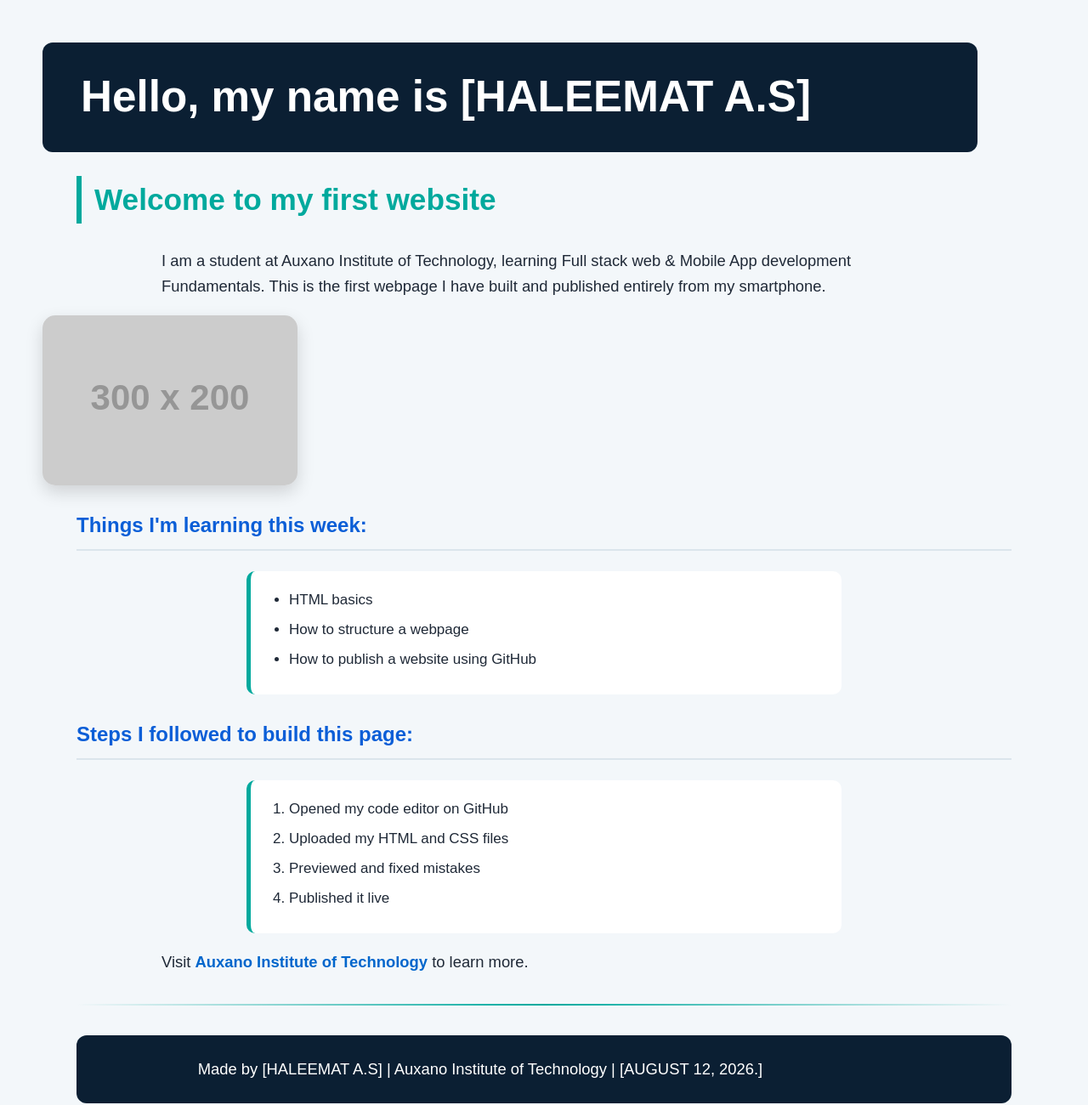
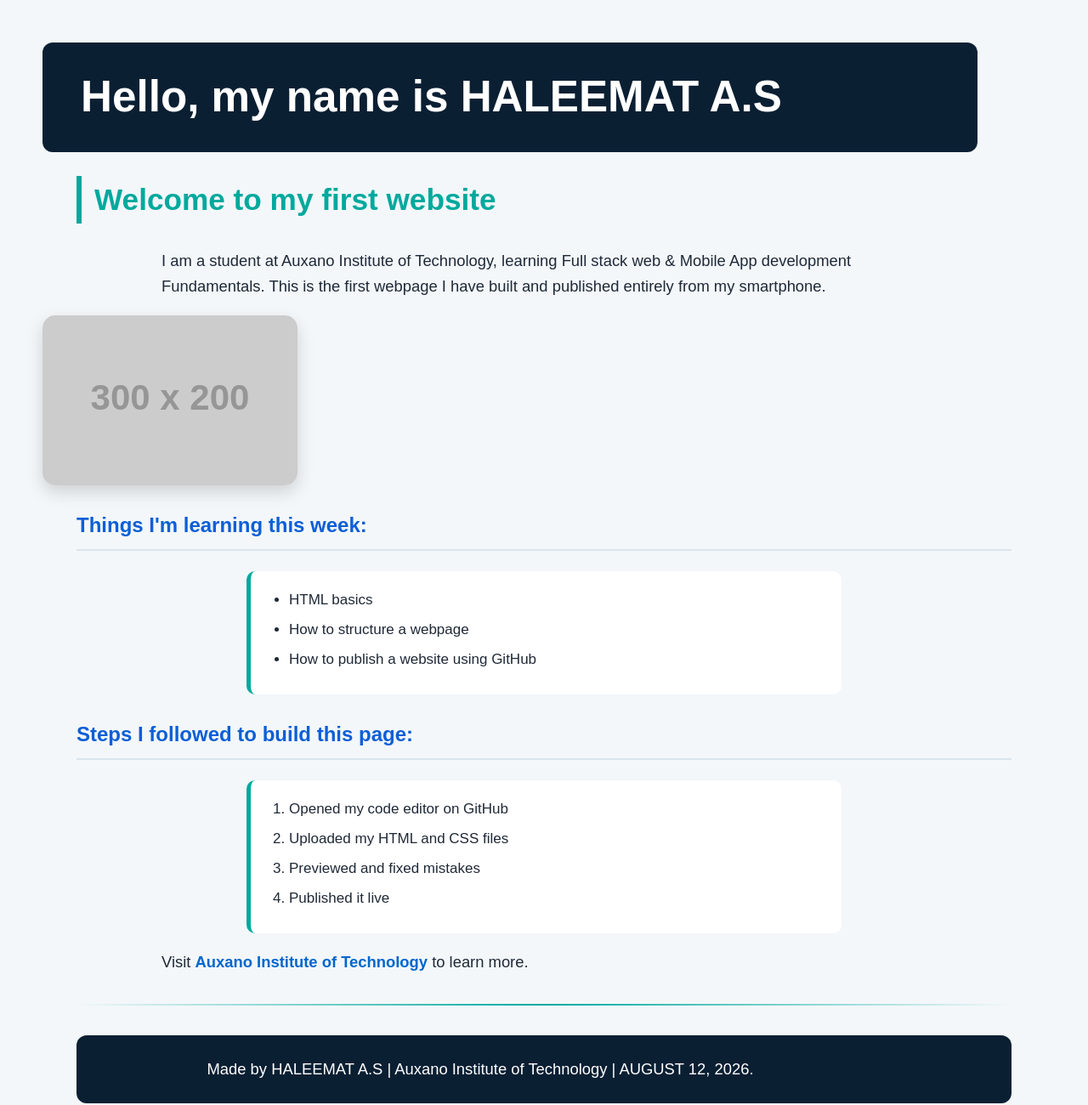
Before and after one commit to haleematsikiru-byte/HS-TUTOR-first-website-, a plain HTML site: page auxano_first_webpage.html in a window 1280 px wide. Shown: the whole page at 85% size. Drawn offline with Linux system fonts and the light colour scheme; placeholder pictures from the web are drawn by us.

Commit message:
Update personal details in HS TUTOR first website

```diff
--- a/auxano_first_webpage.html
+++ b/auxano_first_webpage.html
@@ -9,7 +9,7 @@
 <body>
 
     <!-- Main Heading -->
-    <h1>Hello, my name is [HALEEMAT A.S]</h1>
+    <h1>Hello, my name is HALEEMAT A.S</h1>
 
     <!-- Subheading -->
     <h2>Welcome to my first website</h2>
@@ -51,7 +51,7 @@
 
     <!-- Contact/footer -->
     <footer>
-        <p>Made by [HALEEMAT A.S] | Auxano Institute of Technology | [AUGUST 12, 2026.]</p>
+        <p>Made by HALEEMAT A.S | Auxano Institute of Technology | AUGUST 12, 2026.</p>
     </footer>
 
 </body>
```
